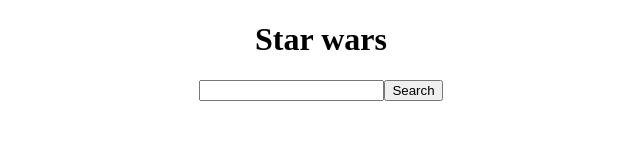
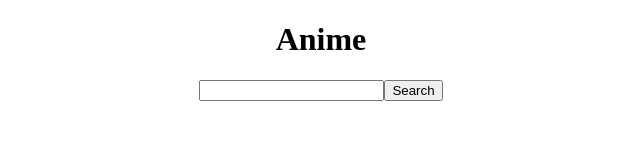
Before and after one commit to JuliaGrid/anime-info, a React (Vite) app: page / in a window 1280 px wide. Shown: the top 160 px of the page, without its empty margins (319-959 px from the left). Built offline with nearby package versions, Linux system fonts and the light colour scheme.

Commit message:
feat: add data from server

```diff
--- a/src/App.css
+++ b/src/App.css
@@ -1,3 +1,15 @@
 .controls {
   display: flex;
 }
+
+.wrapper {
+  text-align: center;
+  width: fit-content;
+  margin: auto;
+}
+
+.header {
+  text-align: center;
+  width: fit-content;
+  margin: auto;
+}
--- a/src/App.tsx
+++ b/src/App.tsx
@@ -1,13 +1,24 @@
+import { useState } from 'react';
 import './App.css';
+import { Result } from './container/Result';
+import { Controls } from './container/Controls';
 
 function App() {
+  const [result, setResult] = useState([]);
+  const [isLoading, setIsLoading] = useState(false);
+  const [isError, setIsError] = useState(false);
+
   return (
     <div className="wrapper">
-      <h1>Star wars</h1>
-      <div className="controls">
-        <input />
-        <button>Search</button>
+      <div className="header">
+        <h1>Anime</h1>
+        <Controls
+          setResult={setResult}
+          setIsLoading={setIsLoading}
+          setIsError={setIsError}
+        />
       </div>
+      <Result isLoading={isLoading} isError={isError} result={result} />
     </div>
   );
 }
--- /dev/null
+++ b/src/components/Error/index.tsx
@@ -0,0 +1,3 @@
+export const Error = () => {
+  return <p>Error</p>;
+};
--- /dev/null
+++ b/src/components/Item/index.tsx
@@ -0,0 +1,9 @@
+interface IItem {
+  title: string;
+}
+
+export const Item = (props: IItem) => {
+  const { title } = props;
+
+  return <p>{title}</p>;
+};
--- /dev/null
+++ b/src/components/Loader/index.tsx
@@ -0,0 +1,3 @@
+export const Loader = () => {
+  return <p>Loading</p>;
+};
--- /dev/null
+++ b/src/container/Controls/index.tsx
@@ -0,0 +1,38 @@
+import { useState } from 'react';
+
+interface IControls {
+  setResult: React.Dispatch<React.SetStateAction<never[]>>;
+  setIsLoading: React.Dispatch<React.SetStateAction<boolean>>;
+  setIsError: React.Dispatch<React.SetStateAction<boolean>>;
+}
+
+interface Result {
+  title: string;
+}
+
+export const Controls = (props: IControls) => {
+  const { setResult, setIsLoading, setIsError } = props;
+  const [input, setInput] = useState('');
+
+  const buttonHandler = () => {
+    setIsLoading(true);
+    fetch(`https://api.jikan.moe/v4/anime?q=${input}`)
+      .then((response) => response.json())
+      .then((result) =>
+        setResult(result.data.map((item: Result) => item.title))
+      )
+      .catch(() => setIsError(true))
+      .finally(() => setIsLoading(false));
+  };
+
+  const inputHandler = (e: React.ChangeEvent<HTMLInputElement>) => {
+    setInput(e.target.value);
+  };
+
+  return (
+    <div className="controls">
+      <input onChange={inputHandler} value={input} />
+      <button onClick={buttonHandler}>Search</button>
+    </div>
+  );
+};
--- /dev/null
+++ b/src/container/Result/index.tsx
@@ -0,0 +1,29 @@
+import { Item } from '../../components/Item';
+import { Loader } from '../../components/Loader';
+import { Error } from '../../components/Error';
+
+interface IResult {
+  isLoading: boolean;
+  isError: boolean;
+  result: string[];
+}
+
+export const Result = (props: IResult) => {
+  const { isLoading, isError, result } = props;
+
+  if (isLoading) {
+    return <Loader />;
+  }
+
+  if (isError) {
+    return <Error />;
+  }
+
+  return (
+    <div>
+      {result.map((title) => (
+        <Item key={title} title={title} />
+      ))}
+    </div>
+  );
+};
--- a/src/index.css
+++ /dev/null
@@ -1,74 +0,0 @@
-/* :root {
-  font-family: system-ui, Avenir, Helvetica, Arial, sans-serif;
-  line-height: 1.5;
-  font-weight: 400;
-
-  color-scheme: light dark;
-  color: rgba(255, 255, 255, 0.87);
-  background-color: #242424;
-
-  font-synthesis: none;
-  text-rendering: optimizeLegibility;
-  -webkit-font-smoothing: antialiased;
-  -moz-osx-font-smoothing: grayscale;
-}
-
-a {
-  font-weight: 500;
-  color: #646cff;
-  text-decoration: inherit;
-}
-a:hover {
-  color: #535bf2;
-}
-
-body {
-  margin: 0;
-  display: flex;
-  place-items: center;
-  min-width: 320px;
-  min-height: 100vh;
-}
-
-h1 {
-  font-size: 3.2em;
-  line-height: 1.1;
-}
-
-button {
-  border-radius: 8px;
-  border: 1px solid transparent;
-  padding: 0.6em 1.2em;
-  font-size: 1em;
-  font-weight: 500;
-  font-family: inherit;
-  background-color: #1a1a1a;
-  cursor: pointer;
-  transition: border-color 0.25s;
-}
-button:hover {
-  border-color: #646cff;
-}
-button:focus,
-button:focus-visible {
-  outline: 4px auto -webkit-focus-ring-color;
-}
-
-@media (prefers-color-scheme: light) {
-  :root {
-    color: #213547;
-    background-color: #ffffff;
-  }
-  a:hover {
-    color: #747bff;
-  }
-  button {
-    background-color: #f9f9f9;
-  }
-} */
-
-.wrapper {
-  text-align: center;
-  width: fit-content;
-  margin: auto;
-}
--- a/src/main.tsx
+++ b/src/main.tsx
@@ -1,10 +1,13 @@
 import { StrictMode } from 'react';
 import { createRoot } from 'react-dom/client';
-import './index.css';
 import App from './App.tsx';
 
-createRoot(document.getElementById('root')!).render(
-  <StrictMode>
-    <App />
-  </StrictMode>
-);
+const root = document.getElementById('root');
+
+if (root) {
+  createRoot(root).render(
+    <StrictMode>
+      <App />
+    </StrictMode>
+  );
+}
```
